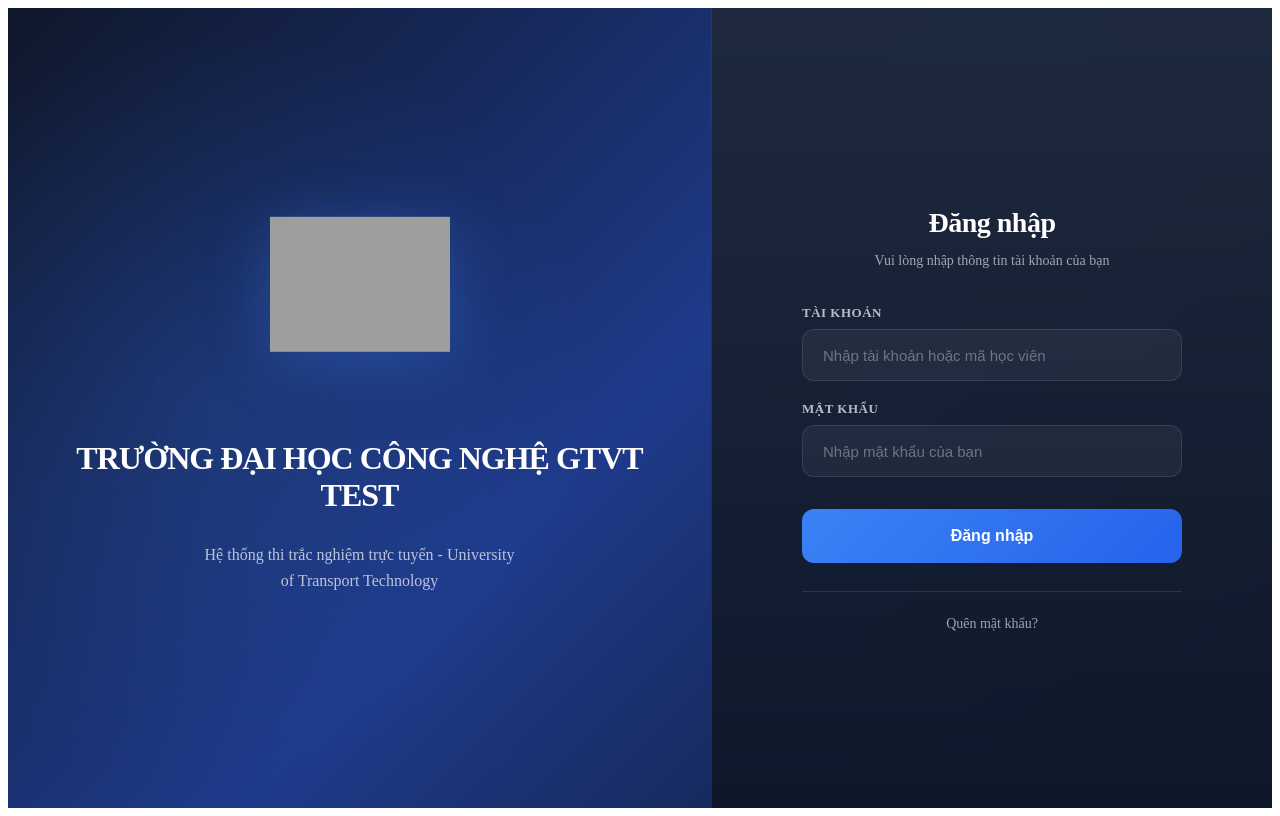
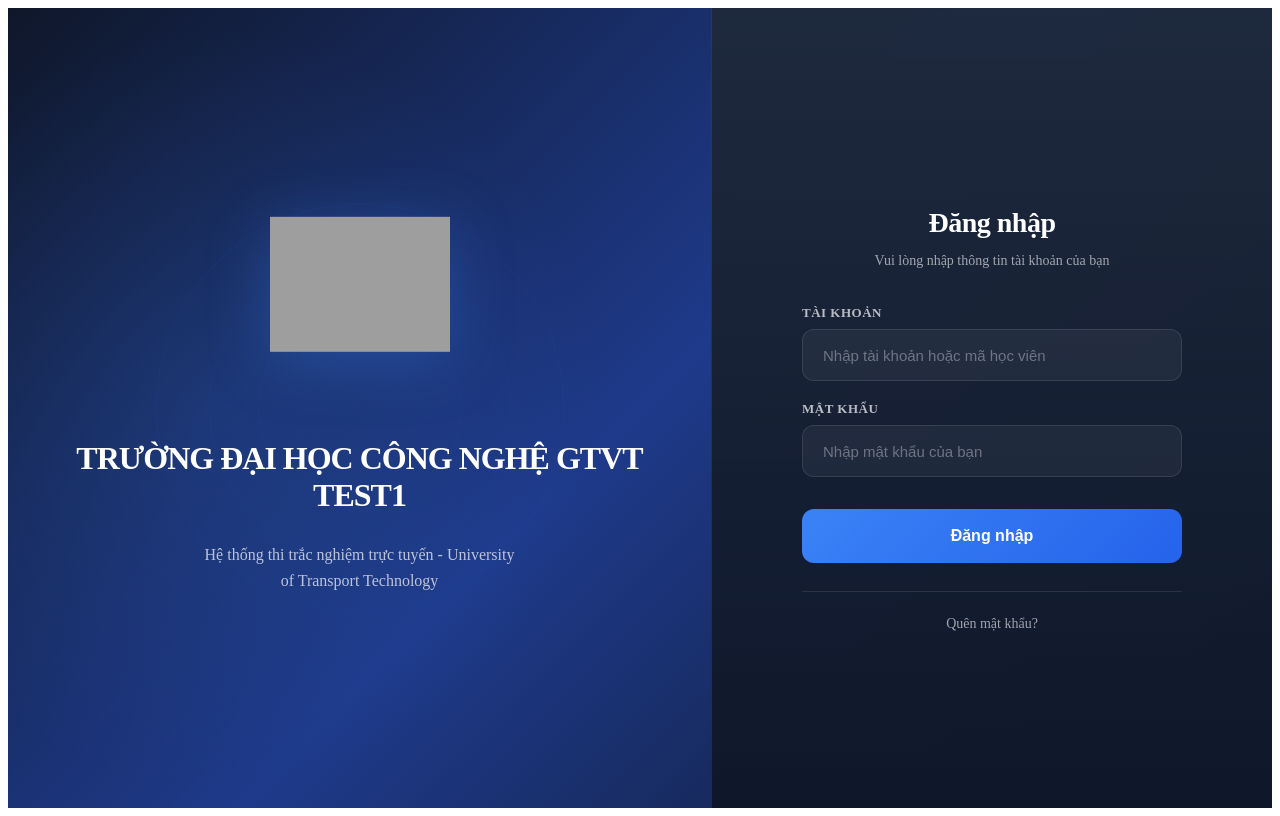
Before and after one commit to anhyeucacbe/thitracnghiemdau, a PHP site: page /login.php in a window 1280 px wide. Run offline with PHP 8.4, Linux system fonts and the light colour scheme; some libraries are stand-ins or nearby versions; grey boxes are pictures that could not be loaded.

Commit message:
final test ci cd

```diff
--- a/MVC/Views/Pages/login.php
+++ b/MVC/Views/Pages/login.php
@@ -337,7 +337,7 @@
       <img src="https://utt.edu.vn/home/images/stories/logo-utt-border.png" alt="UTT Logo">
     </div>
 
-    <h1 class="brand-title">TRƯỜNG ĐẠI HỌC CÔNG NGHỆ GTVT TEST</h1>
+    <h1 class="brand-title">TRƯỜNG ĐẠI HỌC CÔNG NGHỆ GTVT TEST1</h1>
     <p class="brand-subtitle">Hệ thống thi trắc nghiệm trực tuyến - University of Transport Technology</p>
   </div>
 
```
